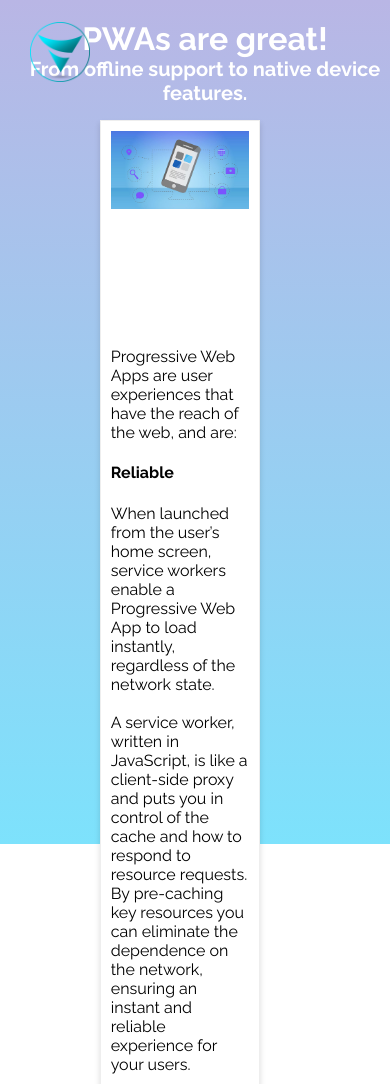
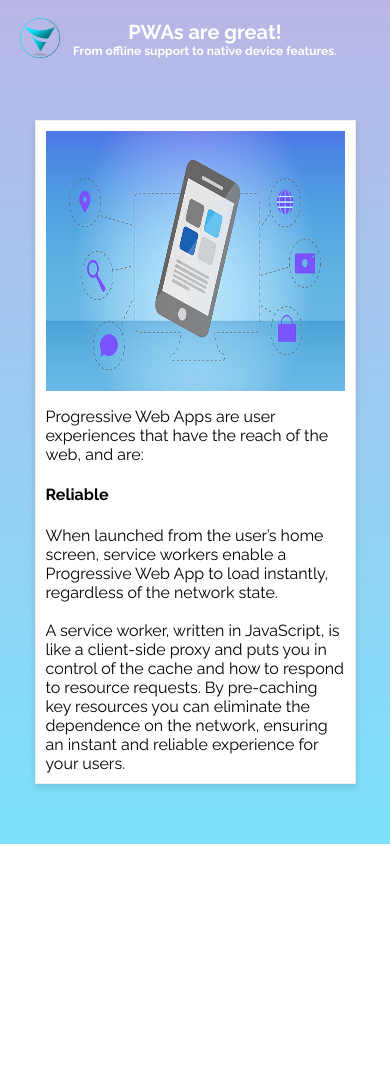
Before and after one commit to vikasFreelancer1913/PWA-PoC, a website: page public/index.html in a window 390 px wide. Shown: the top 1084 px of the page. After the commit the page ends 844 px from the top, so only its background shows below. Drawn offline with Linux system fonts and the light colour scheme.

Commit message:
pwa poc doen

```diff
--- a/public/index.html
+++ b/public/index.html
@@ -20,7 +20,7 @@
 </header>
 <section class="mainSection">
   <div class="container clearfix">
-    <div class="row clearfix">
+    <div class="row clearfix margin-left-0">
       <div class="col-1 margin-bottom-20 border-light-grey box-shadow-effect background-white padding-10">
         <div class="imgWrapper clearfix">
           <a href="javascript: void(0);" title="Image 1" class="js-cardImgWrap"><img src="./src/images/pwa.jpg" alt="image1"></a>
--- a/public/src/css/app.css
+++ b/public/src/css/app.css
@@ -14,6 +14,8 @@ body, html {
   text-align: center;
   z-index: 10;
   color: white;
+  -webkit-transition: all 0.5s ease;
+  transition: all 0.5s ease;
 }
 .main-header h1 {
   font-size: 2em;
@@ -64,8 +66,9 @@ body, html {
 }
 .col-1 {
   float: none;
-  width: 50%;
+  width: 80%;
   margin: 0 auto;
+  height: 510px;
 }
 .col-2 {
   width: 48%;
@@ -95,13 +98,18 @@ body, html {
   padding: 10px;
 }
 
+.imgWrapper {
+  max-height: 260px;
+  height: 100%;
+}
 .imgWrapper a {
   width: 100%;
   display: block;
-  min-height: 200px;
+  height: 260px;
 }
 .imgWrapper a img {
   width: 100%;
+  height: 100%;
 }
 .featureMainWrap {
   min-height: 150px;
@@ -118,3 +126,35 @@ body, html {
 .box-shadow-effect {
   box-shadow: 0 4px 5px 1px rgba(0, 0, 0, 0.1);
 }
+
+.row.margin-left-0 {
+  margin-left: 0;
+}
+
+.main-header.showBg {
+  background: rgba(0, 0, 0, 0.8);
+}
+/****** Media Query for Responsive layout ******/
+
+@media screen and (max-width: 1024px) {
+  .col-1 {
+    height: auto;
+  }
+}
+
+@media screen and (max-width: 640px) {
+  .col-1 {
+    width: 100%;
+  }
+  .logo {
+    left: 20px;
+    top: 18px;
+    width: 40px;
+  }
+  .main-header h1 {
+    font-size: 20px;
+  }
+  .main-header h3 {
+    font-size: 12px;
+  }
+}
--- a/public/src/js/app.js
+++ b/public/src/js/app.js
@@ -36,3 +36,11 @@ pwaCard.addEventListener('click', function (event) {
     }, 300);
   }
 });
+
+window.addEventListener('scroll', function() {
+  if(window.scrollY > 10) {
+    document.querySelector('.main-header').classList.add('showBg');
+  }else {
+    document.querySelector('.main-header').classList.remove('showBg');
+  }
+});
```
